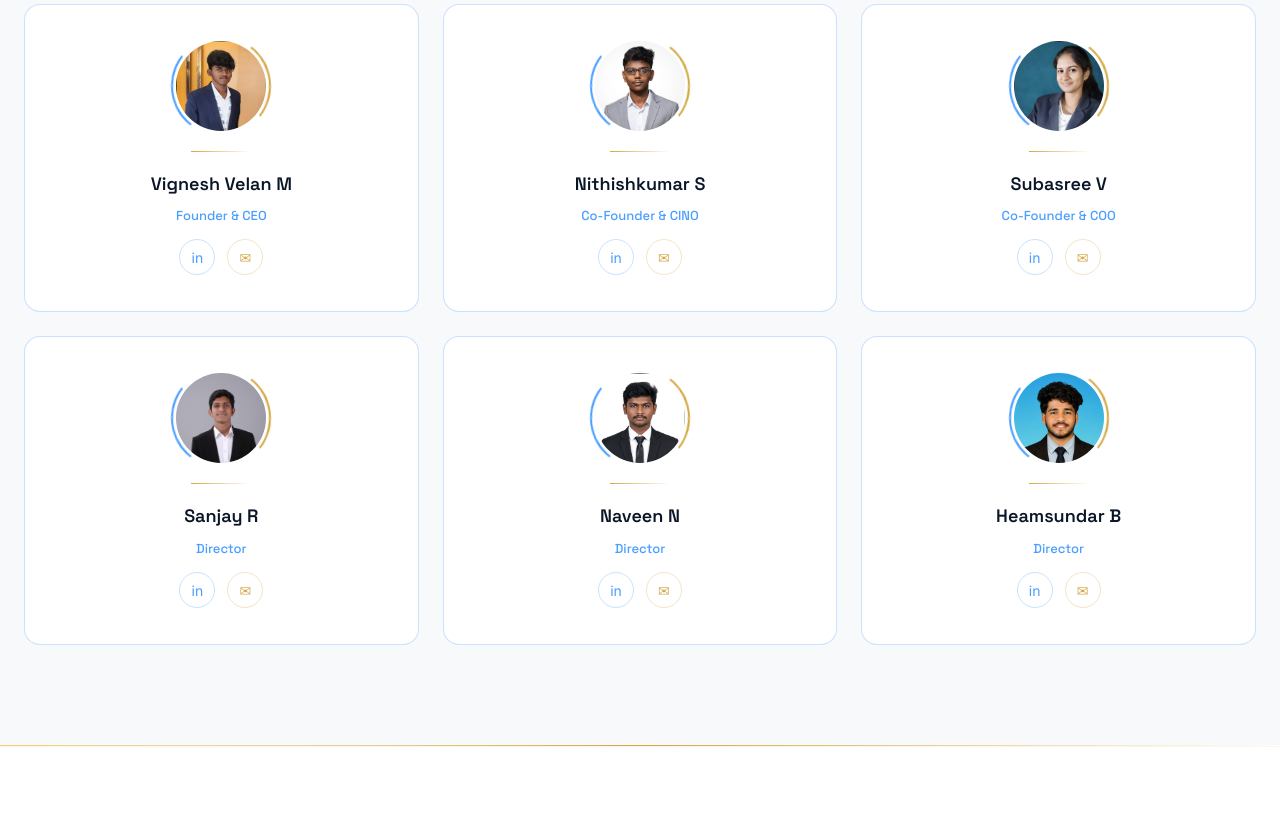
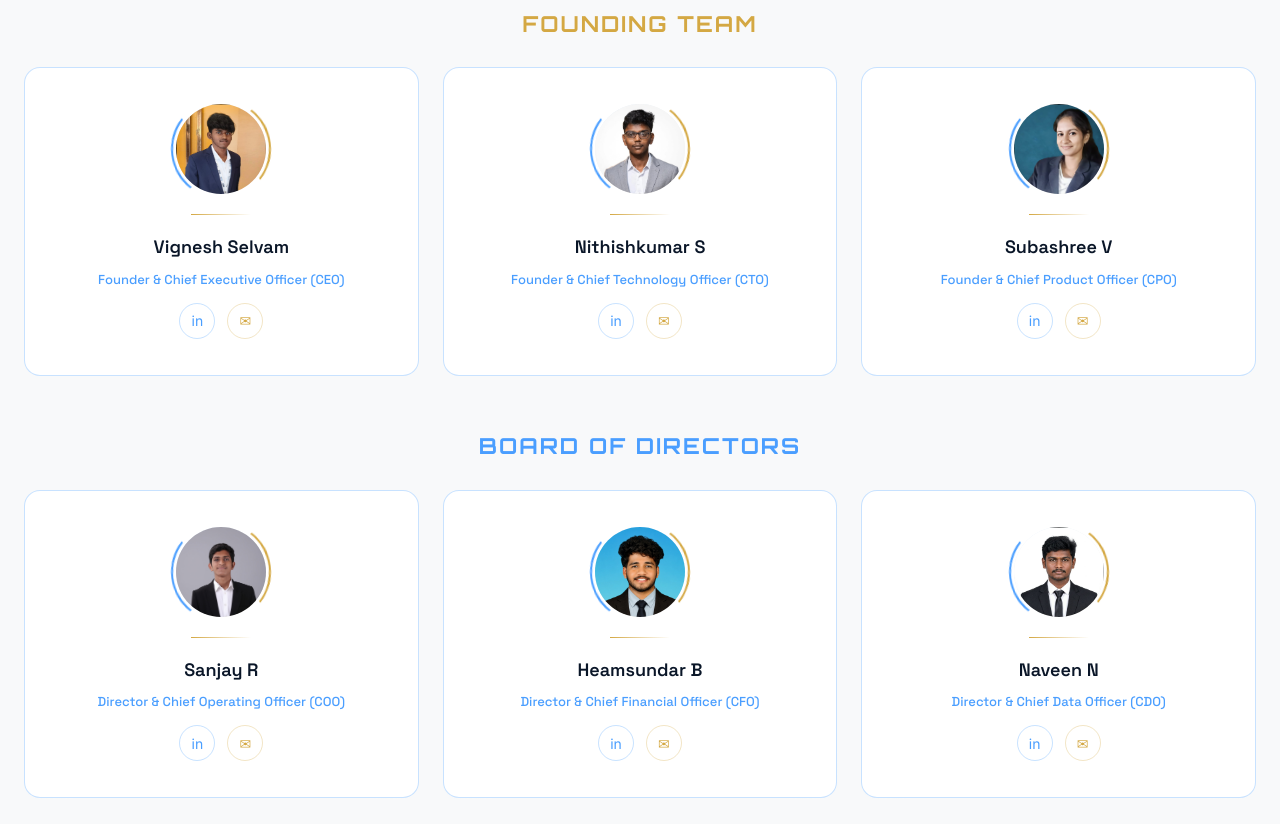
Before and after one commit to naveen971/unizs, a plain HTML site: page frontend/index.html in a window 1280 px wide. Shown: the part 8446-9270 px from the top of the page. Drawn offline with Linux system fonts and the light colour scheme.

```diff
--- a/frontend/index.html
+++ b/frontend/index.html
@@ -336,12 +336,15 @@
       <h2 class="section-title">Executive Leadership Team</h2>
       <p class="section-subtitle">Visionary leaders, engineers, and innovators driving UNIZS toward global deep technology recognition.</p>
     </div>
+    <!-- Founding Team -->
+    <div style="margin-bottom: 50px;">
+      <h3 style="font-family:'Orbitron', sans-serif; font-size:22px; color:var(--accent-gold); margin-bottom:24px; text-align:center; text-transform:uppercase; letter-spacing:2px;">Founding Team</h3>
       <div class="leadership-grid" style="grid-template-columns:repeat(3,1fr);">
         <div class="leader-card reveal">
-        <div class="leader-avatar"><img src="assets/images/vignesh (1).png" alt="Vignesh Velan M"></div>
+          <div class="leader-avatar"><img src="assets/images/vignesh (1).png" alt="Vignesh Selvam"></div>
           <div class="leader-divider"></div>
-        <h3>Vignesh Velan M</h3>
-        <div class="leader-title">Founder &amp; CEO</div>
+          <h3>Vignesh Selvam</h3>
+          <div class="leader-title">Founder &amp; Chief Executive Officer (CEO)</div>
           <div class="leader-socials">
             <a href="https://linkedin.com" target="_blank" rel="noopener noreferrer" class="leader-social linkedin" aria-label="LinkedIn">in</a>
             <a href="https://mail.google.com/mail/?view=cm&to=founderceounizs.in@gmail.com" target="_blank" rel="noopener noreferrer" class="leader-social email" aria-label="Email">✉</a>
@@ -351,50 +354,59 @@
           <div class="leader-avatar"><img src="assets/images/nithish.png" alt="Nithishkumar S"></div>
           <div class="leader-divider"></div>
           <h3>Nithishkumar S</h3>
-        <div class="leader-title">Co-Founder &amp; CINO</div>
+          <div class="leader-title">Founder &amp; Chief Technology Officer (CTO)</div>
           <div class="leader-socials">
             <a href="https://www.linkedin.com/in/nithishkumar-s-420798322/" target="_blank" rel="noopener noreferrer" class="leader-social linkedin" aria-label="LinkedIn">in</a>
             <a href="https://mail.google.com/mail/?view=cm&to=nithishkumars006@gmail.com" target="_blank" rel="noopener noreferrer" class="leader-social email" aria-label="Email">✉</a>
           </div>
         </div>
         <div class="leader-card reveal">
-        <div class="leader-avatar"><img src="assets/images/subasree.png" alt="Subasree"></div>
+          <div class="leader-avatar"><img src="assets/images/subasree.png" alt="Subashree V"></div>
           <div class="leader-divider"></div>
-        <h3>Subasree V</h3>
-        <div class="leader-title">Co-Founder &amp; COO</div>
+          <h3>Subashree V</h3>
+          <div class="leader-title">Founder &amp; Chief Product Officer (CPO)</div>
           <div class="leader-socials">
             <a href="https://linkedin.com" target="_blank" rel="noopener noreferrer" class="leader-social linkedin" aria-label="LinkedIn">in</a>
             <a href="https://mail.google.com/mail/?view=cm&to=infounizs@gmail.com" target="_blank" rel="noopener noreferrer" class="leader-social email" aria-label="Email">✉</a>
           </div>
         </div>
+      </div>
+    </div>
+
+    <!-- Board of Directors -->
+    <div>
+      <h3 style="font-family:'Orbitron', sans-serif; font-size:22px; color:var(--accent-blue); margin-bottom:24px; text-align:center; text-transform:uppercase; letter-spacing:2px;">Board of Directors</h3>
+      <div class="leadership-grid" style="grid-template-columns:repeat(3,1fr);">
         <div class="leader-card reveal">
           <div class="leader-avatar"><img src="assets/images/sanjay.png" alt="Sanjay R"></div>
           <div class="leader-divider"></div>
           <h3>Sanjay R</h3>
-        <div class="leader-title">Director</div>
+          <div class="leader-title">Director &amp; Chief Operating Officer (COO)</div>
           <div class="leader-socials">
             <a href="https://www.linkedin.com/in/sanjay-ramasamy-dev" target="_blank" rel="noopener noreferrer" class="leader-social linkedin" aria-label="LinkedIn">in</a>
             <a href="https://mail.google.com/mail/?view=cm&to=sanjaysanj507@gmail.com" target="_blank" rel="noopener noreferrer" class="leader-social email" aria-label="Email">✉</a>
           </div>
         </div>
         <div class="leader-card reveal">
+          <div class="leader-avatar"><img src="assets/images/hamesundar.png" alt="Heamsundar B" onerror="this.onerror=null; this.src='assets/images/hemasundar.png';"></div>
+          <div class="leader-divider"></div>
+          <h3>Heamsundar B</h3>
+          <div class="leader-title">Director &amp; Chief Financial Officer (CFO)</div>
+          <div class="leader-socials">
+            <a href="https://www.linkedin.com/in/heam-sundar-48ba7a379/" target="_blank" rel="noopener noreferrer" class="leader-social linkedin" aria-label="LinkedIn">in</a>
+            <a href="https://mail.google.com/mail/?view=cm&to=heamsundar2006@gmail.com" target="_blank" rel="noopener noreferrer" class="leader-social email" aria-label="Email">✉</a>
+          </div>
+        </div>
+        <div class="leader-card reveal">
           <div class="leader-avatar"><img src="assets/images/naveen.png" alt="Naveen N"></div>
           <div class="leader-divider"></div>
           <h3>Naveen N</h3>
-        <div class="leader-title">Director</div>
+          <div class="leader-title">Director &amp; Chief Data Officer (CDO)</div>
           <div class="leader-socials">
             <a href="https://www.linkedin.com/in/naveen-natrayan-6a5200379/" target="_blank" rel="noopener noreferrer" class="leader-social linkedin" aria-label="LinkedIn">in</a>
             <a href="https://mail.google.com/mail/?view=cm&to=naveenn6151@gmail.com" target="_blank" rel="noopener noreferrer" class="leader-social email" aria-label="Email">✉</a>
           </div>
         </div>
-      <div class="leader-card reveal">
-        <div class="leader-avatar"><img src="assets/images/hamesundar.png" alt="Heamsundar B" onerror="this.onerror=null; this.src='assets/images/hemasundar.png';"></div>
-        <div class="leader-divider"></div>
-        <h3>Heamsundar B</h3>
-        <div class="leader-title">Director</div>
-        <div class="leader-socials">
-          <a href="https://www.linkedin.com/in/heam-sundar-48ba7a379/" target="_blank" rel="noopener noreferrer" class="leader-social linkedin" aria-label="LinkedIn">in</a>
-          <a href="https://mail.google.com/mail/?view=cm&to=heamsundar2006@gmail.com" target="_blank" rel="noopener noreferrer" class="leader-social email" aria-label="Email">✉</a>
       </div>
     </div>
 
```
Lines whose indentation alone changed are shown as unchanged.
